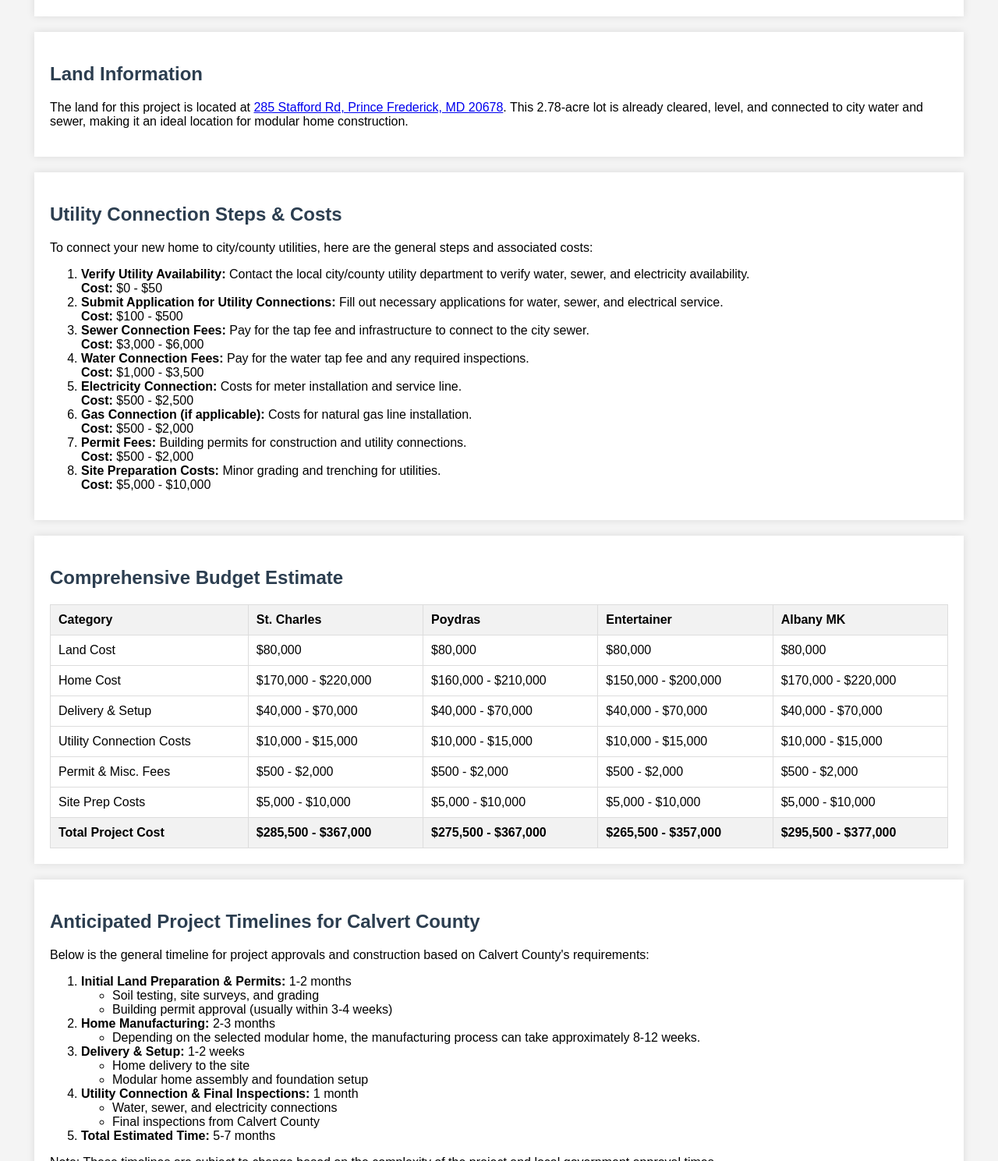
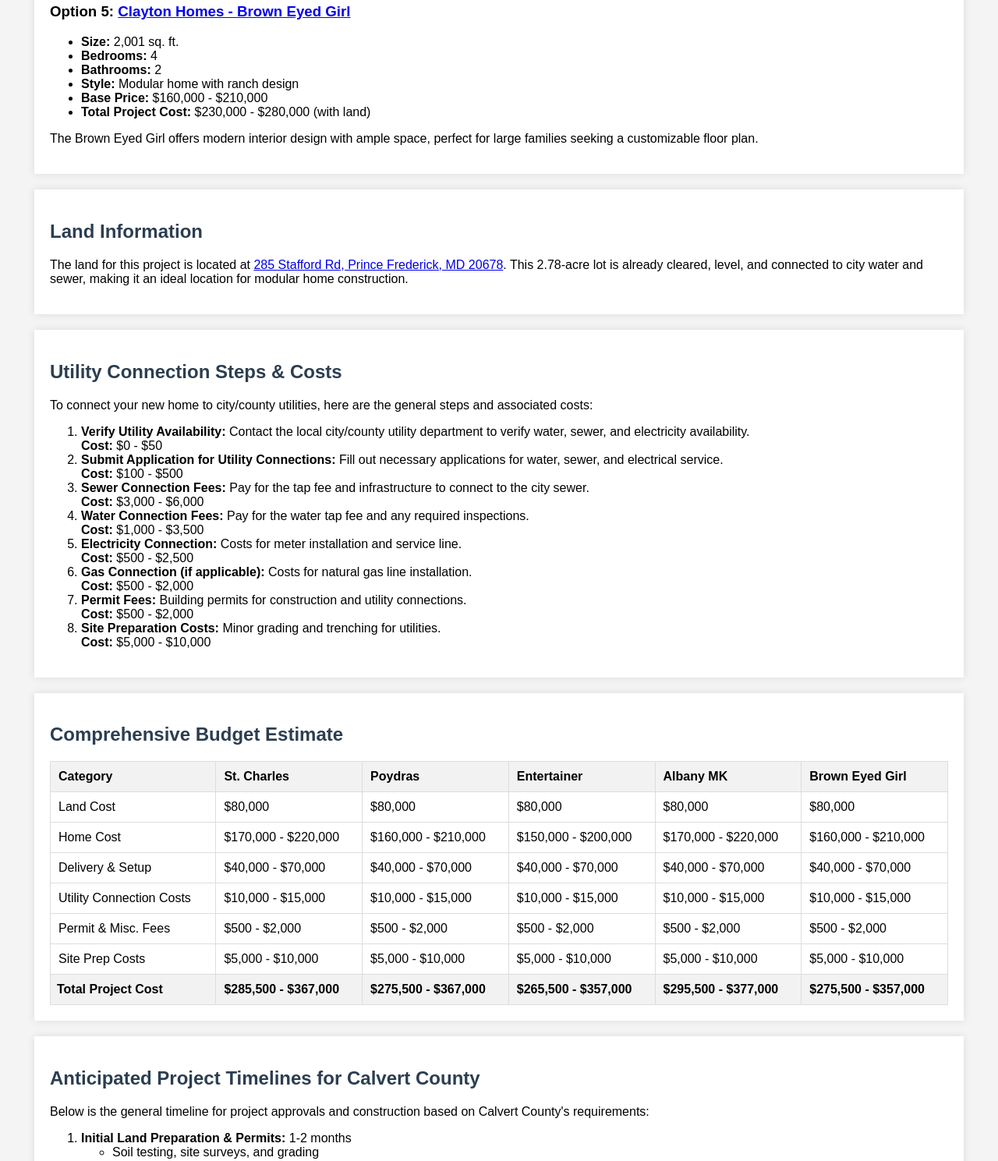
Before and after one commit to jayhagewood/Custom-Home-Blog, a plain HTML site: page index.html in a window 1280 px wide. Shown: the part 1100-2589 px from the top of the page at 78% size. Drawn offline with Linux system fonts and the light colour scheme.

Commit message:
Update index.html

````diff
--- a/index.html
+++ b/index.html
@@ -97,7 +97,7 @@
     </ul>
     <p>This home offers an open-concept design ideal for family living, a spacious kitchen, and optional energy-efficient construction.</p>
 
-    <h3>Option 4: <a href="https://impresamodular.com/design/albany-mk/">Impresa Modular - Albany MK</a></h3>
+    <h3>Option 4: <a href="https://impresamodular.com" target="_blank">Impresa Modular - Albany MK</a></h3>
     <ul>
         <li><strong>Size:</strong> 1,670 sq. ft.</li>
         <li><strong>Bedrooms:</strong> 3</li>
@@ -107,7 +107,19 @@
         <li><strong>Total Project Cost:</strong> $240,000 - $300,000 (with land)</li>
     </ul>
     <p>The Albany MK offers a U-shaped kitchen and a spacious master suite. This home is fully customizable and energy-efficient.</p>
+
+    <h3>Option 5: <a href="https://designcenter.claytonhomes.com/summary/contact?zipCode=20678&model=brown-eyed-girl&section=Interior&space=Interior&selections=claimfosass1j0aindlb87gc9%253Acleysavwuqrpf0bk0torwy1h9%253Bclabft0uvim060bk0w7sm6udf%253Acleyoz2ndl1260bkblw6y5zqo%253Bcleysr4kbre9z0bk014mj6y0d%253Acleysvpi2rcvh0bkbxw1092t1%253Bcleysy8q9rmtd0bk0b3ouf33t%253Acleyt0rukrqhc0bk0ixxkkh8y" target="_blank">Clayton Homes - Brown Eyed Girl</a></h3>
+    <ul>
+        <li><strong>Size:</strong> 2,001 sq. ft.</li>
+        <li><strong>Bedrooms:</strong> 4</li>
+        <li><strong>Bathrooms:</strong> 2</li>
+        <li><strong>Style:</strong> Modular home with ranch design</li>
+        <li><strong>Base Price:</strong> $160,000 - $210,000</li>
+        <li><strong>Total Project Cost:</strong> $230,000 - $280,000 (with land)</li>
+    </ul>
+    <p>The Brown Eyed Girl offers modern interior design with ample space, perfect for large families seeking a customizable floor plan.</p>
 </section>
+
 
 <section>
     <h2>Land Information</h2>
@@ -139,11 +151,13 @@
                 <th style="border: 1px solid #ddd; padding: 10px; background-color: #f2f2f2;">Poydras</th>
                 <th style="border: 1px solid #ddd; padding: 10px; background-color: #f2f2f2;">Entertainer</th>
                 <th style="border: 1px solid #ddd; padding: 10px; background-color: #f2f2f2;">Albany MK</th>
+                <th style="border: 1px solid #ddd; padding: 10px; background-color: #f2f2f2;">Brown Eyed Girl</th>
             </tr>
         </thead>
         <tbody>
             <tr>
                 <td style="border: 1px solid #ddd; padding: 10px;">Land Cost</td>
+                <td style="border: 1px solid #ddd; padding: 10px;">$80,000</td>
                 <td style="border: 1px solid #ddd; padding: 10px;">$80,000</td>
                 <td style="border: 1px solid #ddd; padding: 10px;">$80,000</td>
                 <td style="border: 1px solid #ddd; padding: 10px;">$80,000</td>
@@ -155,9 +169,11 @@
                 <td style="border: 1px solid #ddd; padding: 10px;">$160,000 - $210,000</td>
                 <td style="border: 1px solid #ddd; padding: 10px;">$150,000 - $200,000</td>
                 <td style="border: 1px solid #ddd; padding: 10px;">$170,000 - $220,000</td>
+                <td style="border: 1px solid #ddd; padding: 10px;">$160,000 - $210,000</td>
             </tr>
             <tr>
                 <td style="border: 1px solid #ddd; padding: 10px;">Delivery & Setup</td>
+                <td style="border: 1px solid #ddd; padding: 10px;">$40,000 - $70,000</td>
                 <td style="border: 1px solid #ddd; padding: 10px;">$40,000 - $70,000</td>
                 <td style="border: 1px solid #ddd; padding: 10px;">$40,000 - $70,000</td>
                 <td style="border: 1px solid #ddd; padding: 10px;">$40,000 - $70,000</td>
@@ -169,9 +185,11 @@
                 <td style="border: 1px solid #ddd; padding: 10px;">$10,000 - $15,000</td>
                 <td style="border: 1px solid #ddd; padding: 10px;">$10,000 - $15,000</td>
                 <td style="border: 1px solid #ddd; padding: 10px;">$10,000 - $15,000</td>
+                <td style="border: 1px solid #ddd; padding: 10px;">$10,000 - $15,000</td>
             </tr>
             <tr>
                 <td style="border: 1px solid #ddd; padding: 10px;">Permit & Misc. Fees</td>
+                <td style="border: 1px solid #ddd; padding: 10px;">$500 - $2,000</td>
                 <td style="border: 1px solid #ddd; padding: 10px;">$500 - $2,000</td>
                 <td style="border: 1px solid #ddd; padding: 10px;">$500 - $2,000</td>
                 <td style="border: 1px solid #ddd; padding: 10px;">$500 - $2,000</td>
@@ -183,17 +201,23 @@
                 <td style="border: 1px solid #ddd; padding: 10px;">$5,000 - $10,000</td>
                 <td style="border: 1px solid #ddd; padding: 10px;">$5,000 - $10,000</td>
                 <td style="border: 1px solid #ddd; padding: 10px;">$5,000 - $10,000</td>
+                <td style="border: 1px solid #ddd; padding: 10px;">$5,000 - $10,000</td>
             </tr>
             <tr style="background-color: #f2f2f2;">
+                <th style="border: Here’s the final part of **Part 3: Comprehensive Budget Estimate** with the total project cost row:
+
+```html
                 <th style="border: 1px solid #ddd; padding: 10px;">Total Project Cost</th>
                 <th style="border: 1px solid #ddd; padding: 10px;">$285,500 - $367,000</th>
                 <th style="border: 1px solid #ddd; padding: 10px;">$275,500 - $367,000</th>
                 <th style="border: 1px solid #ddd; padding: 10px;">$265,500 - $357,000</th>
                 <th style="border: 1px solid #ddd; padding: 10px;">$295,500 - $377,000</th>
+                <th style="border: 1px solid #ddd; padding: 10px;">$275,500 - $357,000</th>
             </tr>
         </tbody>
     </table>
 </section>
+
 
 <section>
     <h2>Anticipated Project Timelines for Calvert County</h2>
````
